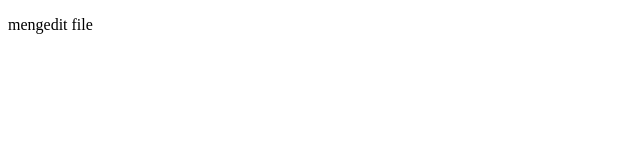
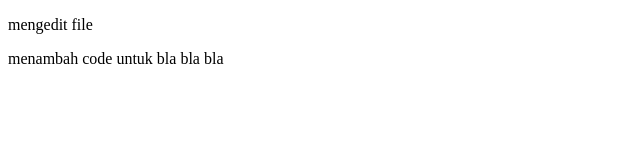
Before and after one commit to theinternetbae/nothing, a plain HTML site: page fitur_kamera.html in a window 1280 px wide. Shown: the whole page, without its empty margins (0-640 px from the left). Drawn offline with Linux system fonts and the light colour scheme.

Commit message:
adding blablabla

```diff
--- a/fitur_kamera.html
+++ b/fitur_kamera.html
@@ -7,6 +7,7 @@
 <body>
 
     <p>mengedit file</p>
+    <p>menambah code untuk bla bla bla</p>
 
 </body>
 </html>
```
